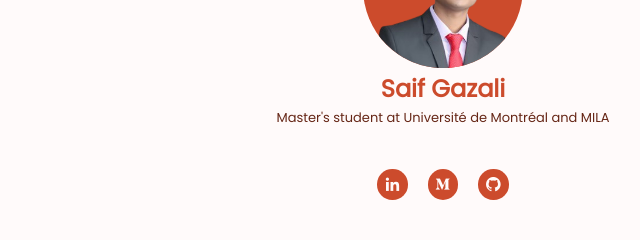
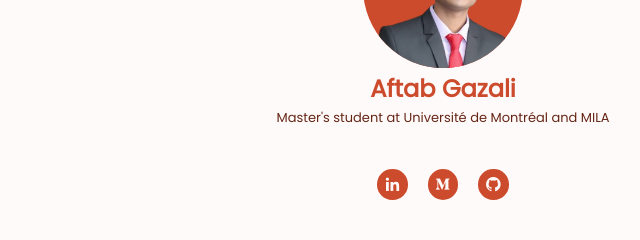
Before and after one commit to Aftabgazali/aftabgazali.github.io, a plain HTML site: page index.html in a window 1280 px wide. Shown: the part 278-518 px from the top of the page, 359-999 px from the left. Drawn offline with nearby package versions, Linux system fonts and the light colour scheme.

Commit message:
first commit

```diff
--- a/index.html
+++ b/index.html
@@ -5,7 +5,7 @@
   <meta charset='utf-8'>
 <meta name='viewport' content='width=device-width, initial-scale=1, shrink-to-fit=no'>
 
-  <title>Saif Gazali Portfolio Website</title>
+  <title>Aftab Gazali Portfolio Website</title>
   <meta name="description" content="Saif Gazali Portfolio Website">
   <meta name="author" content="SitePoint">
 
@@ -56,7 +56,7 @@
             <div class="home_img">
                <img src="img/saif.png" alt="">
             </div>
-            <h1 class="home__title">Saif Gazali </h1>
+            <h1 class="home__title">Aftab Gazali </h1>
             <span class="home__profession">Master's student at Université de Montréal and MILA</span>
 
             <div class="home__social">
```
